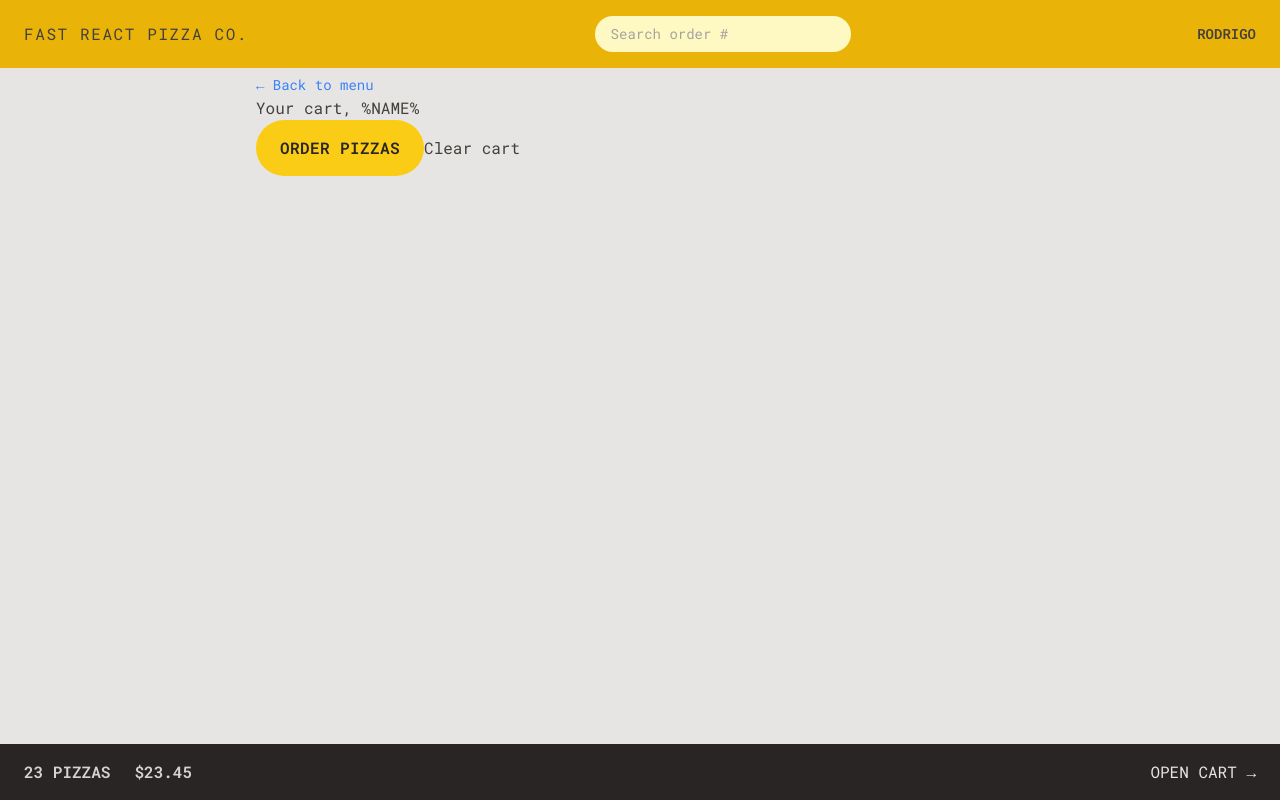
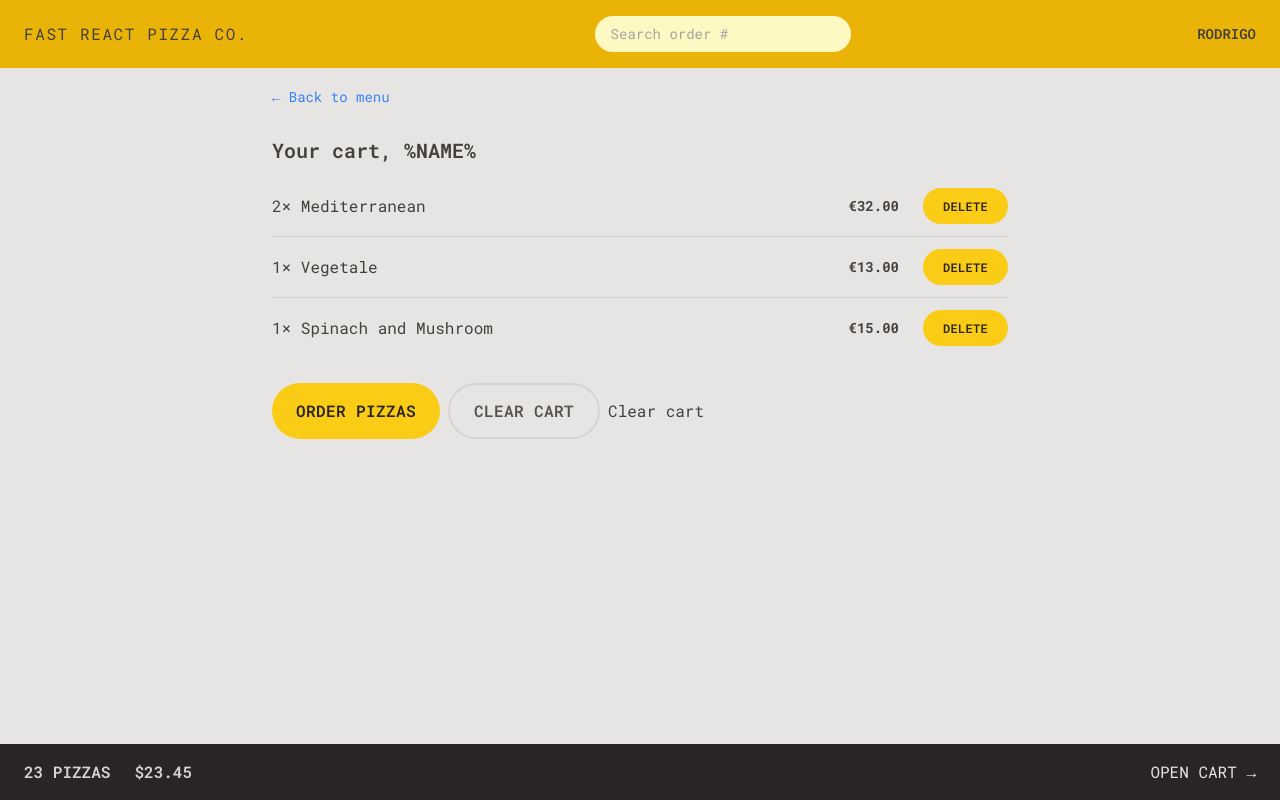
Before and after one commit to rodrigotfdev/pizzatailwind, a React (Vite) app: page /cart in a window 1280 px wide. Built offline with nearby package versions, Linux system fonts and the light colour scheme.

Commit message:
Styling the Cart

```diff
--- a/src/features/cart/Cart.jsx
+++ b/src/features/cart/Cart.jsx
@@ -1,6 +1,7 @@
 import { Link } from "react-router-dom";
 import LinkButton from "../../ui/LinkButton";
 import Button from "../../ui/Button";
+import CartItem from "./CartItem";
 
 const fakeCart = [
   {
@@ -30,13 +31,22 @@ function Cart() {
   const cart = fakeCart;
 
   return (
-    <div>
-     <LinkButton to='/menu'>
-        &larr; Back to menu
-      </LinkButton>
-      <h2>Your cart, %NAME%</h2>
-      <div>
-      <Button to="/order/new" type='primary'>Order pizzas</Button>
+    <div className="py-3 px-4">
+      <LinkButton to="/menu">&larr; Back to menu</LinkButton>
+      <h2 className="mt-7 text-xl font-semibold">Your cart, %NAME%</h2>
+
+      <ul className="divide-y divide-stone-300 border-b mt-3">
+        {cart.map((item) => (
+          <CartItem item={item} key={item.key} />
+        ))}
+      </ul>
+
+      <div className="mt-6 space-x-2">
+        <Button to="/order/new" type="primary">
+          Order pizzas
+        </Button>
+
+        <Button type='secondary'>Clear cart</Button>
 
         <button>Clear cart</button>
       </div>
--- a/src/features/cart/CartItem.jsx
+++ b/src/features/cart/CartItem.jsx
@@ -1,13 +1,17 @@
+import Button from "../../ui/Button";
+import { formatCurrency } from "../../utils/helpers";
+
 function CartItem({ item }) {
   const { pizzaId, name, quantity, totalPrice } = item;
 
   return (
-    <li>
-      <p>
+    <li className="py-3 sm:flex sm:items-center sm:justify-between">
+      <p className="mb-1 sm:mb-0">
         {quantity}&times; {name}
       </p>
-      <div>
-        <p>{formatCurrency(totalPrice)}</p>
+      <div className="flex justify-between items-center sm:gap-6">
+        <p className="text-sm font-bold">{formatCurrency(totalPrice)}</p>
+        <Button type="small">Delete</Button>
       </div>
     </li>
   );
--- a/src/ui/Button.jsx
+++ b/src/ui/Button.jsx
@@ -7,7 +7,8 @@ export default function Button({ children, disabled, to, type }) {
 
     const styles = {
       primary: base + ' px-4 py-3 md:px-6 md:py-4',
-      small: base + ' px-4 py-2 md:px-5 md:py-2.5 text-xs'
+      small: base + ' px-4 py-2 md:px-5 md:py-2.5 text-xs',
+      secondary: "border-2 border-stone-300 uppercase font-semibold text-stone-600 inline-block tracking-wide rounded-full hover:bg-stone-300 transition-colors duration-300 focus:text-stone-800 hover:text-stone-800 focus:outline-none focus:ring focus:ring-stone-200 focus:bg-stone-300 focus:ring-offset-2 disabled:cursor-not-allowed px-4 py-2.5 md:px-6 md:py-3.5"
     }
 
   if (to)
```
